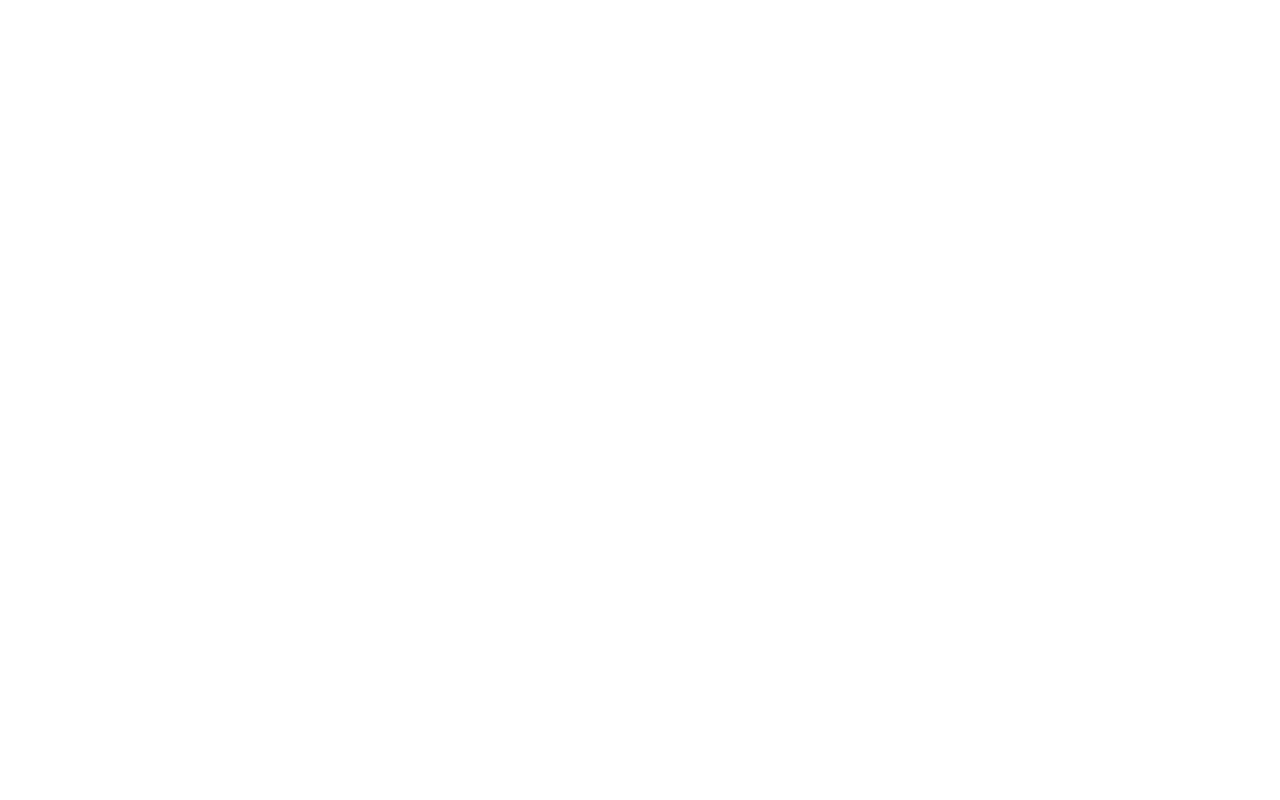
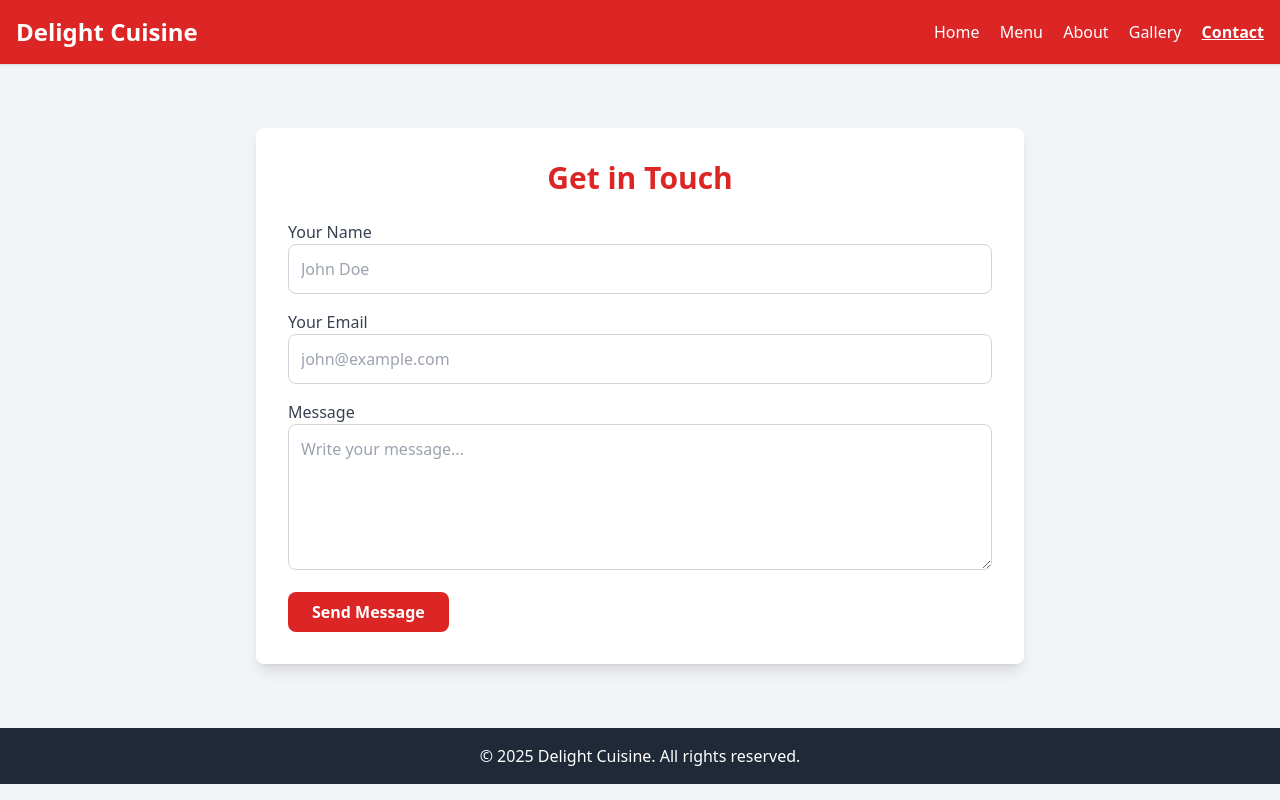
Before and after one commit to Hasna538/23014119-062-A2, a plain HTML site: page Contact.html in a window 1280 px wide. Drawn offline with nearby package versions, Linux system fonts and the light colour scheme.

Commit message:
Update Contact.html

```diff
--- a/Contact.html
+++ b/Contact.html
@@ -2,5 +2,54 @@
 <html lang="en">
 <head>
   <meta charset="UTF-8" />
-  <meta name="viewport" content="width=device-width, initial-scale=1.0" />
-  <title>Contact - Delight Cuisine Restaurant</title>
+  <meta name="viewport" content="width=device-width, initial-scale=1.0"/>
+  <title>Contact Us - Delight Cuisine</title>
+  <script src="https://cdn.tailwindcss.com"></script>
+</head>
+<body class="bg-gray-100 font-sans">
+
+  <!-- Header -->
+  <header class="bg-red-600 text-white p-4 shadow">
+    <div class="container mx-auto flex justify-between items-center">
+      <h1 class="text-2xl font-bold"> Delight Cuisine</h1>
+      <nav class="space-x-4">
+        <a href="index.html" class="hover:text-yellow-300">Home</a>
+        <a href="menu.html" class="hover:text-yellow-300">Menu</a>
+        <a href="about.html" class="hover:text-yellow-300">About</a>
+        <a href="gallery.html" class="hover:text-yellow-300">Gallery</a>
+        <a href="contact.html" class="font-semibold underline">Contact</a>
+      </nav>
+    </div>
+  </header>
+
+  <!-- Contact Section -->
+  <section class="py-16 px-6">
+    <div class="max-w-3xl mx-auto bg-white p-8 rounded-lg shadow-lg">
+      <h2 class="text-3xl font-semibold text-red-600 mb-6 text-center">Get in Touch</h2>
+      <form class="space-y-4">
+        <div>
+          <label class="block text-gray-700">Your Name</label>
+          <input type="text" placeholder="John Doe" class="w-full p-3 border border-gray-300 rounded-lg" required />
+        </div>
+        <div>
+          <label class="block text-gray-700">Your Email</label>
+          <input type="email" placeholder="john@example.com" class="w-full p-3 border border-gray-300 rounded-lg" required />
+        </div>
+        <div>
+          <label class="block text-gray-700">Message</label>
+          <textarea rows="5" placeholder="Write your message..." class="w-full p-3 border border-gray-300 rounded-lg" required></textarea>
+        </div>
+        <button type="submit" class="bg-red-600 hover:bg-red-700 text-white px-6 py-2 rounded-lg font-semibold">
+          Send Message
+        </button>
+      </form>
+    </div>
+  </section>
+
+  <!-- Footer -->
+  <footer class="bg-gray-800 text-white text-center py-4">
+    &copy; 2025 Delight Cuisine. All rights reserved.
+  </footer>
+
+</body>
+</html>
```
